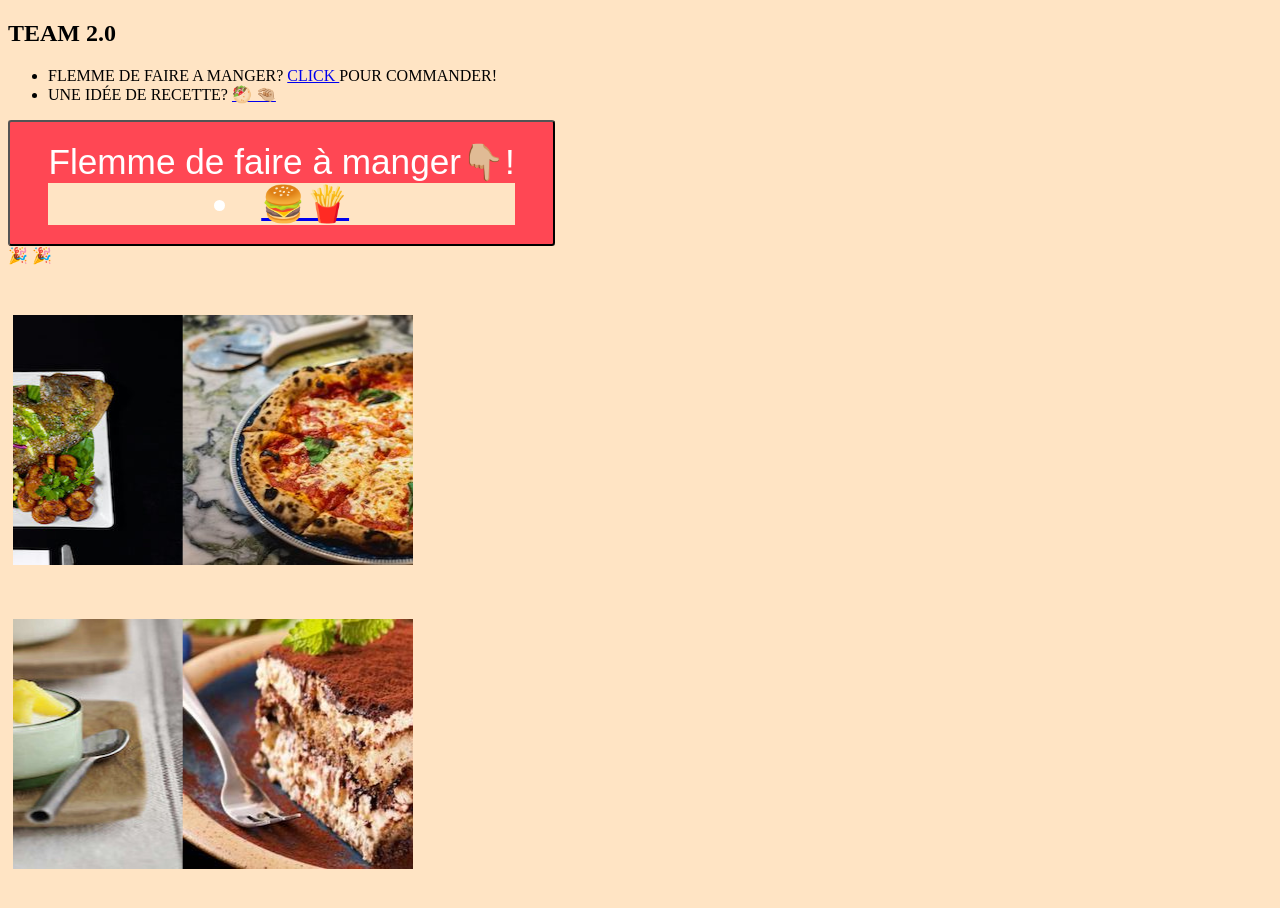
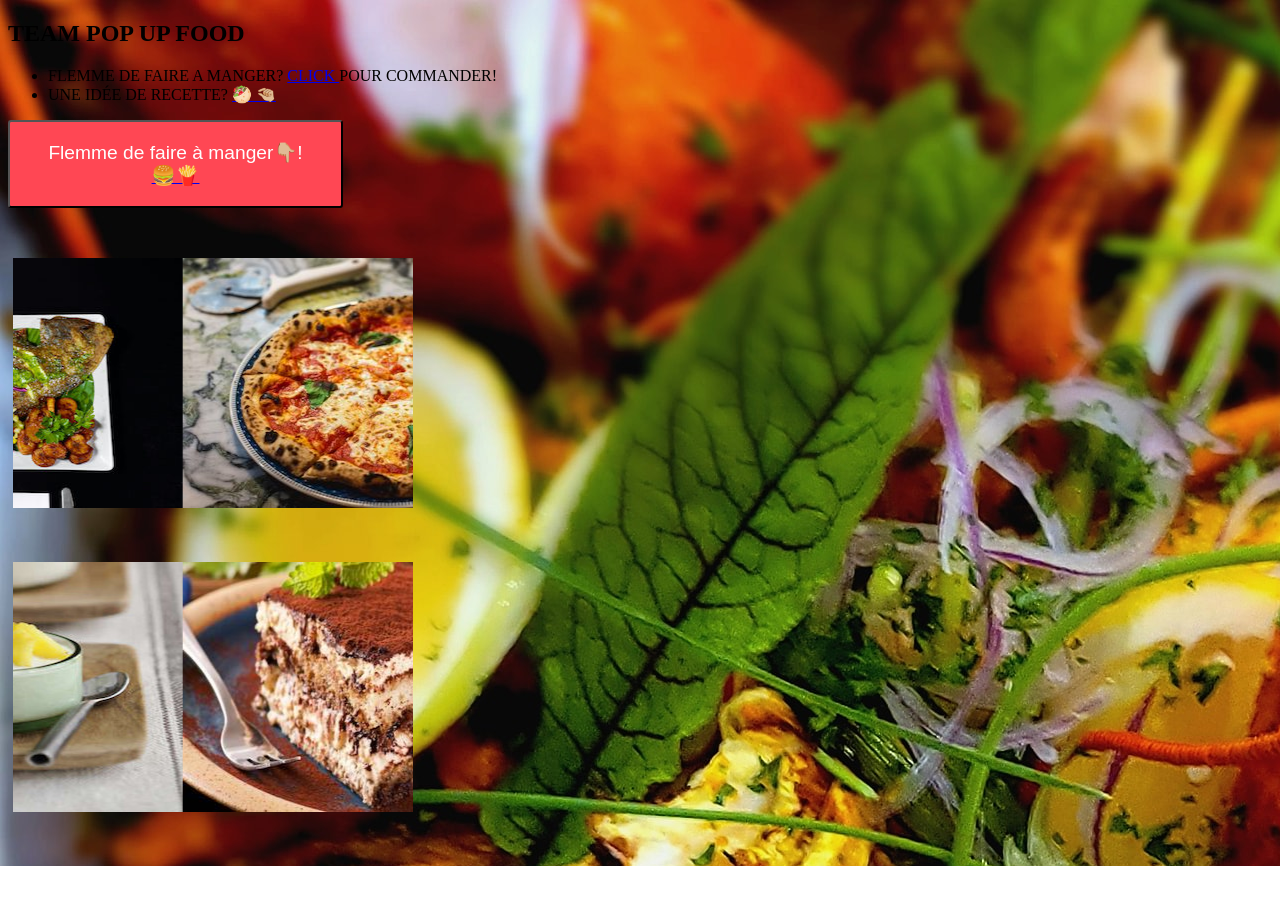
Before and after one commit to adatechschool/projet_collectif_extension_navigateur-angelina-mohamed-aline, a browser extension: page index.html in a window 1280 px wide. After the commit the page ends 866 px from the top, so only its background shows below. Drawn offline with Linux system fonts and the light colour scheme.

Commit message:
CHANGEMENT

```diff
--- a/content.js
+++ b/content.js
@@ -33,4 +33,4 @@
 
 }
 
-AfficheNotification(09,51);
+AfficheNotification(11,23);
--- a/index.html
+++ b/index.html
@@ -12,13 +12,12 @@
     <title> "TEAM TO EAT"</title>
 
 
-        <h2> TEAM 2.0</h2>
+        <h2> TEAM POP UP FOOD</h2>
     </head>
 
+        <!-- <div image="backgroud"><img src="image-back.jpeg"></div> -->
+    </head>
 <body>
-
-
-
 
     <ul>
         <li>FLEMME DE FAIRE A MANGER? <a href="https://www.ubereats.com/">  CLICK </a >POUR COMMANDER!</li>
@@ -26,16 +25,13 @@
         <li>UNE IDÉE DE RECETTE?  <a href="https://www.marmiton.org"> 🥙 🤏🏼 </a></li>
 
     </ul>
-    </head>
+
 
     <button>
         Flemme de faire à manger👇🏼! <br>
-        <li> <a href="https://www.ubereats.com/"> 🍔🍟</a></li>
+         <a href="https://www.ubereats.com/"> 🍔🍟</a>
        </button>
 
-    <div id="notification">
-        🎉  🎉
-    </div>
 
     <div class="slider1">
         <div class="slides1">
--- a/style.css
+++ b/style.css
@@ -1,9 +1,11 @@
-*{ background-color: bisque;
-
- }
-
+  body {
+    color:black;
+    background-color:white;
+    background-image:url(image-back.jpeg);
+    background-repeat:no-repeat;
+    }
 button{
-  font-size: 2.2rem;
+  font-size: 1.2rem;
   color: #fff;
   background: #ff4754;
   padding: 1.2rem 2.4rem;
```
Also changed, not shown: image-back.jpeg (added), images-couverture.jpeg (added).
